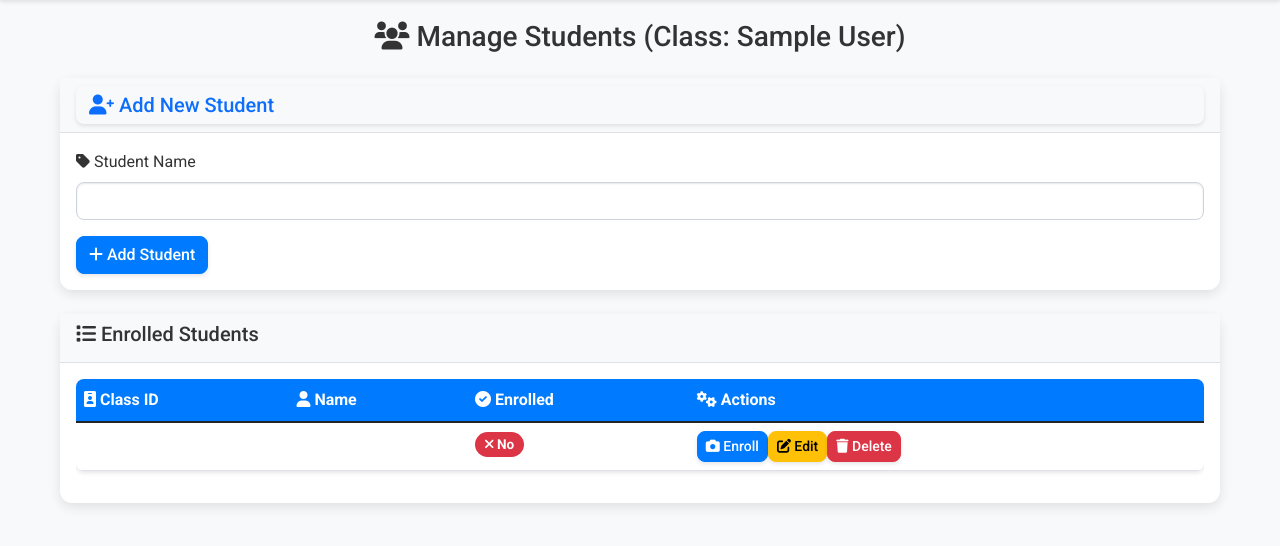
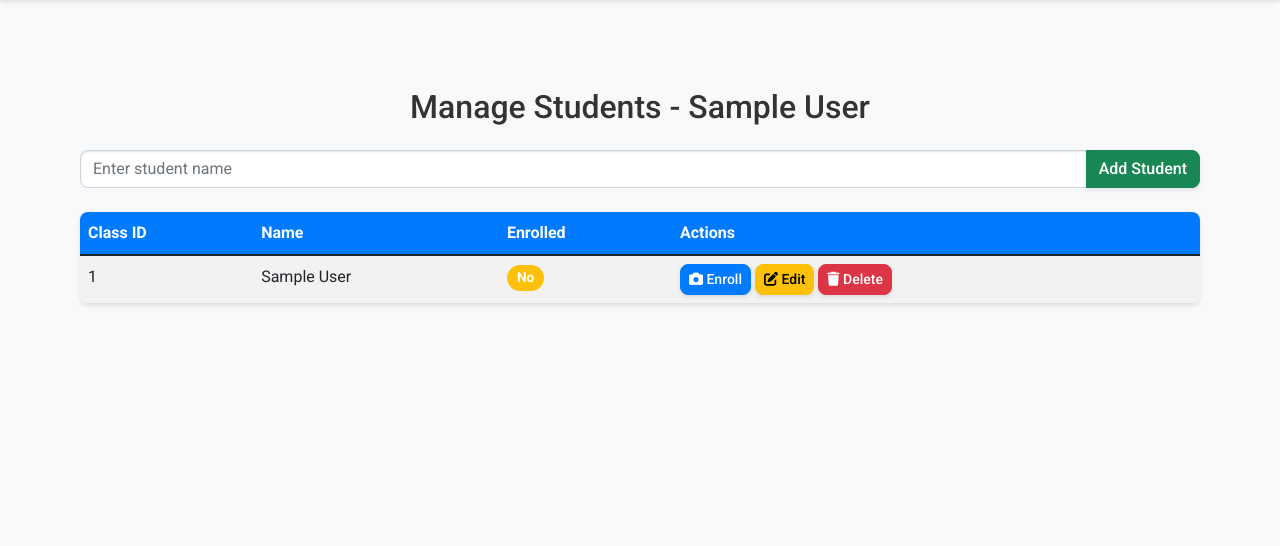
Before and after one commit to Shreyarg-77/face_attendance, a Flask app: template templates/students.html in a window 1280 px wide. Shown: the part 98-644 px from the top of the page. Run offline with Flask 3, Linux system fonts and the light colour scheme; the template is opened without the code that fills it: values that come from a table or form of the project are taken from there, others are empty; a user stored in the database is signed in; tables that the repository leaves empty hold one stand-in row (values such as "Sample post").

Commit message:
Altered students.html

```diff
--- a/templates/students.html
+++ b/templates/students.html
@@ -1,59 +1,44 @@
 {% extends 'base.html' %}
-{% block title %}Students - Attendance System{% endblock %}
+
 {% block content %}
-<h3 class="text-center mb-4"><i class="fas fa-users"></i> Manage Students (Class: {{ current_user.class_name }})</h3>
-<div class="card mb-4">
-    <div class="card-header">
-        <button class="btn btn-link text-decoration-none w-100 text-start" type="button" data-bs-toggle="collapse" data-bs-target="#addStudentForm">
-            <h5 class="mb-0"><i class="fas fa-user-plus"></i> Add New Student</h5>
-        </button>
+<div class="container mt-5">
+    <h2 class="text-center mb-4">Manage Students - {{ current_user.class_name }}</h2>
+
+    <!-- Add Student Form -->
+    <form method="POST" class="mb-4">
+        <div class="input-group">
+            <input type="text" name="name" class="form-control" placeholder="Enter student name" required>
+            <button type="submit" class="btn btn-success">Add Student</button>
         </div>
-    <div class="collapse show" id="addStudentForm">
-        <div class="card-body">
-            <form method="POST">
-                <div class="mb-3">
-                    <label for="name" class="form-label"><i class="fas fa-tag"></i> Student Name</label>
-                    <input type="text" name="name" class="form-control" id="name" required>
-                </div>
-                <button type="submit" class="btn btn-primary mobile-full"><i class="fas fa-plus"></i> Add Student</button>
     </form>
-        </div>
-    </div>
-</div>
-<div class="card">
-    <div class="card-header">
-        <h5><i class="fas fa-list"></i> Enrolled Students</h5>
-    </div>
-    <div class="card-body">
-        <div class="table-responsive">
-            <table class="table table-hover">
+
+    <!-- Students Table -->
+    <table class="table table-striped">
         <thead>
             <tr>
-                        <th><i class="fas fa-id-badge"></i> Class ID</th>
-                        <th><i class="fas fa-user"></i> Name</th>
-                        <th><i class="fas fa-check-circle"></i> Enrolled</th>
-                        <th><i class="fas fa-cogs"></i> Actions</th>
+                <th>Class ID</th>
+                <th>Name</th>
+                <th>Enrolled</th>
+                <th>Actions</th>
             </tr>
         </thead>
         <tbody>
             {% for student in students %}
             <tr>
-                        <td>{{ student[3] }}</td>
-                        <td>{{ student[1] }}</td>
+                <td>{{ student.class_display_id }}</td>
+                <td>{{ student.name }}</td>
                 <td>
-                            {% if enrolled_status[student[0]] %}
-                            <span class="badge bg-success"><i class="fas fa-check"></i> Yes</span>
+                    {% if enrolled_status[student.id] %}
+                        <span class="badge bg-success">Yes</span>
                     {% else %}
-                            <span class="badge bg-danger"><i class="fas fa-times"></i> No</span>
+                        <span class="badge bg-warning">No</span>
                     {% endif %}
                 </td>
-                        <td class="mobile-stack">
-                            {% if not enrolled_status[student[0]] %}
-                            <a href="{{ url_for('enroll_face', student_id=student[0]) }}" class="btn btn-primary btn-sm"><i class="fas fa-camera"></i> Enroll</a>
-                            {% endif %}
-                            <a href="{{ url_for('edit_student', student_id=student[0]) }}" class="btn btn-warning btn-sm"><i class="fas fa-edit"></i> Edit</a>
-                            <form method="POST" action="{{ url_for('delete_student', student_id=student[0]) }}" style="display:inline;">
-                                <button type="submit" class="btn btn-danger btn-sm" onclick="return confirm('Are you sure?')"><i class="fas fa-trash"></i> Delete</button>
+                <td>
+                    <a href="{{ url_for('enroll_face', student_id=student.id) }}" class="btn btn-primary btn-sm"><i class="fas fa-camera"></i> Enroll</a>
+                    <a href="{{ url_for('edit_student', student_id=student.id) }}" class="btn btn-warning btn-sm"><i class="fas fa-edit"></i> Edit</a>
+                    <form method="POST" action="{{ url_for('delete_student', student_id=student.id) }}" style="display:inline;" onsubmit="return confirm('Are you sure?')">
+                        <button type="submit" class="btn btn-danger btn-sm"><i class="fas fa-trash"></i> Delete</button>
                     </form>
                 </td>
             </tr>
@@ -61,9 +46,4 @@
         </tbody>
     </table>
 </div>
-        {% if students|length == 0 %}
-        <p class="text-muted text-center"><i class="fas fa-info-circle"></i> No students enrolled yet.</p>
-        {% endif %}
-    </div>
-</div>
 {% endblock %}
```
Lines whose indentation alone changed are shown as unchanged.
